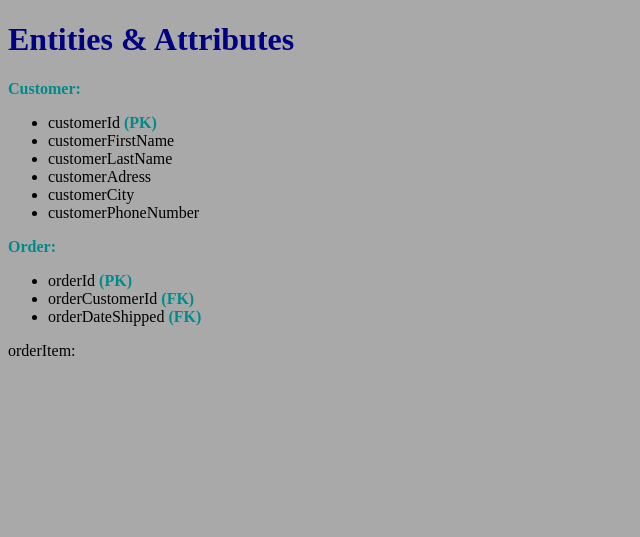
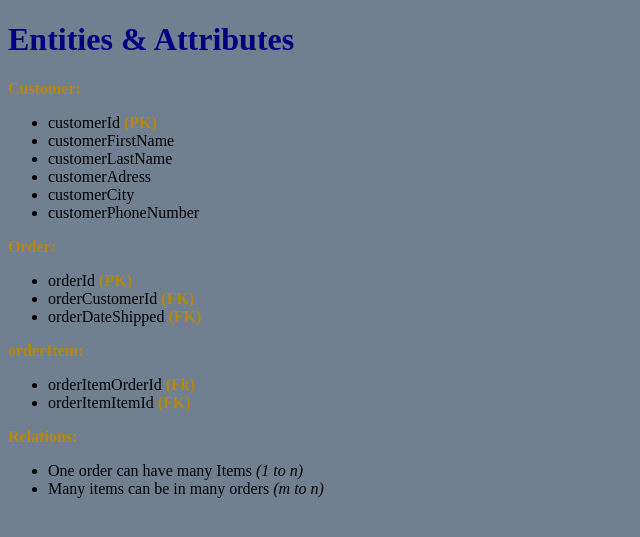
Before and after one commit to nschnepple19/data-design-project, a PHP site: page /conceptualmodel.php in a window 1280 px wide. Shown: the top 537 px of the page, without its empty margins (0-640 px from the left). Run offline with PHP 8.4, Linux system fonts and the light colour scheme.

Commit message:
addded relations

```diff
--- a/epic/conceptualmodel.php
+++ b/epic/conceptualmodel.php
@@ -29,6 +29,18 @@
 		 <li>orderDateShipped <strong>(FK)</strong></li>
 	 </ul>
 
-	 <p>orderItem:</p>
+	 <p><strong>orderItem:</strong></p>
+
+	 <ul>
+		 <li>orderItemOrderId <strong>(Fk)</strong></li>
+		 <li>orderItemItemId <strong>(FK)</strong></li>
+	 </ul>
+
+	 <p><strong>Relations:</strong></p>
+
+	 <ul>
+		 <li>One order can have many Items <em>(1 to n)</em></li>
+		 <li>Many items can be in many orders <em>(m to n)</em></li>
+	 </ul>
 
  </body>
--- a/epic/style.css
+++ b/epic/style.css
@@ -9,9 +9,14 @@ h2 {
 
 
 strong {
-	color: darkcyan;
+	color: darkgoldenrod;
 }
 
 body {
-	background-color: darkgray;
+	background-color: slategrey;
 }
+
+a {
+	text-align: center;
+
+}
```
